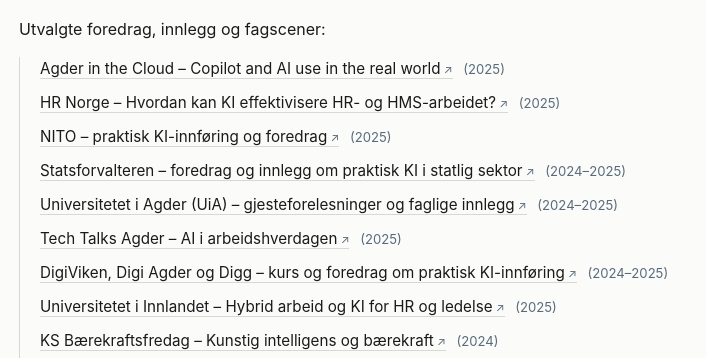
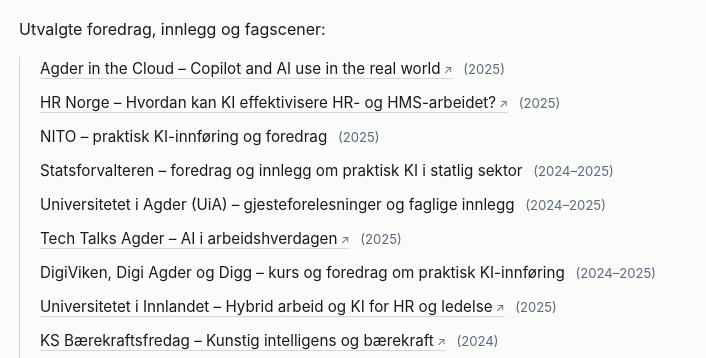
Before and after one commit to Luaze1985/personlignettsidenyeste, a website: page index.html in a window 1280 px wide. Shown: the part 2949-3307 px from the top of the page, 213-919 px from the left. Drawn offline with Linux system fonts and the light colour scheme.

Commit message:
Innholdskorrigering: Fjernet lenker fra NITO, Statsforvalteren, UiA og DigiViken i foredragslisten da disse var interne invitasjoner og ikke direkte nevner Lars Erik på nettsidene

```diff
--- a/index.html
+++ b/index.html
@@ -205,11 +205,11 @@
         <ul class="simple-list">
             <li lang="en"><a class="link ext" href="https://agderinthe.cloud/2025/06/16/copilot-and-ai-use-in-the-real-world/" target="_blank" rel="noopener">Agder in the Cloud – Copilot and AI use in the real world<span class="sr-only"> (åpner i ny fane)</span></a> <span class="year">(2025)</span></li>
             <li><a class="link ext" href="https://www.hrnorge.no/tema/digitalisering/digitale-l%C3%B8sninger-innen-hr/veien-til-digital-effektivisering" target="_blank" rel="noopener">HR Norge – Hvordan kan KI effektivisere HR- og HMS-arbeidet?<span class="sr-only"> (åpner i ny fane)</span></a> <span class="year">(2025)</span></li>
-            <li><a class="link ext" href="https://www.nito.no/" target="_blank" rel="noopener">NITO – praktisk KI-innføring og foredrag<span class="sr-only"> (åpner i ny fane)</span></a> <span class="year">(2025)</span></li>
-            <li><a class="link ext" href="https://www.statsforvalteren.no/agder/" target="_blank" rel="noopener">Statsforvalteren – foredrag og innlegg om praktisk KI i statlig sektor<span class="sr-only"> (åpner i ny fane)</span></a> <span class="year">(2024–2025)</span></li>
-            <li><a class="link ext" href="https://www.uia.no/" target="_blank" rel="noopener">Universitetet i Agder (UiA) – gjesteforelesninger og faglige innlegg<span class="sr-only"> (åpner i ny fane)</span></a> <span class="year">(2024–2025)</span></li>
+            <li>NITO – praktisk KI-innføring og foredrag <span class="year">(2025)</span></li>
+            <li>Statsforvalteren – foredrag og innlegg om praktisk KI i statlig sektor <span class="year">(2024–2025)</span></li>
+            <li>Universitetet i Agder (UiA) – gjesteforelesninger og faglige innlegg <span class="year">(2024–2025)</span></li>
             <li><a class="link ext" href="https://digin.no/events/tech-talks-agder-ai-i-arbeidshverdagen-fra-ide-til-kode" target="_blank" rel="noopener">Tech Talks Agder – AI i arbeidshverdagen<span class="sr-only"> (åpner i ny fane)</span></a> <span class="year">(2025)</span></li>
-            <li><a class="link ext" href="https://www.digiagder.no/" target="_blank" rel="noopener">DigiViken, Digi Agder og Digg – kurs og foredrag om praktisk KI-innføring<span class="sr-only"> (åpner i ny fane)</span></a> <span class="year">(2024–2025)</span></li>
+            <li>DigiViken, Digi Agder og Digg – kurs og foredrag om praktisk KI-innføring <span class="year">(2024–2025)</span></li>
             <li><a class="link ext" href="https://www.inn.no/om-universitetet/handelshogskolen-innlandet-fakultet-for-okonomi-samfunnsfag/arrangementer-fra-hhs/hybrid-arbeid-og-ki/" target="_blank" rel="noopener">Universitetet i Innlandet – Hybrid arbeid og KI for HR og ledelse<span class="sr-only"> (åpner i ny fane)</span></a> <span class="year">(2025)</span></li>
             <li><a class="link ext" href="https://www.ks.no/fagomrader/barekraftsmalene/barekraftsfredag/barekraftsfredag-kunstig-intelligens-og-barekraft/" target="_blank" rel="noopener">KS Bærekraftsfredag – Kunstig intelligens og bærekraft<span class="sr-only"> (åpner i ny fane)</span></a> <span class="year">(2024)</span></li>
             <li><a class="link ext" href="https://www.samfunnsviterne.no/kurs/agder---arsmote-og-faglig-innlegg-12--november-2024" target="_blank" rel="noopener">Samfunnsviterne – Du må lære deg kunstig intelligens nå!<span class="sr-only"> (åpner i ny fane)</span></a> <span class="year">(2024)</span></li>
```
